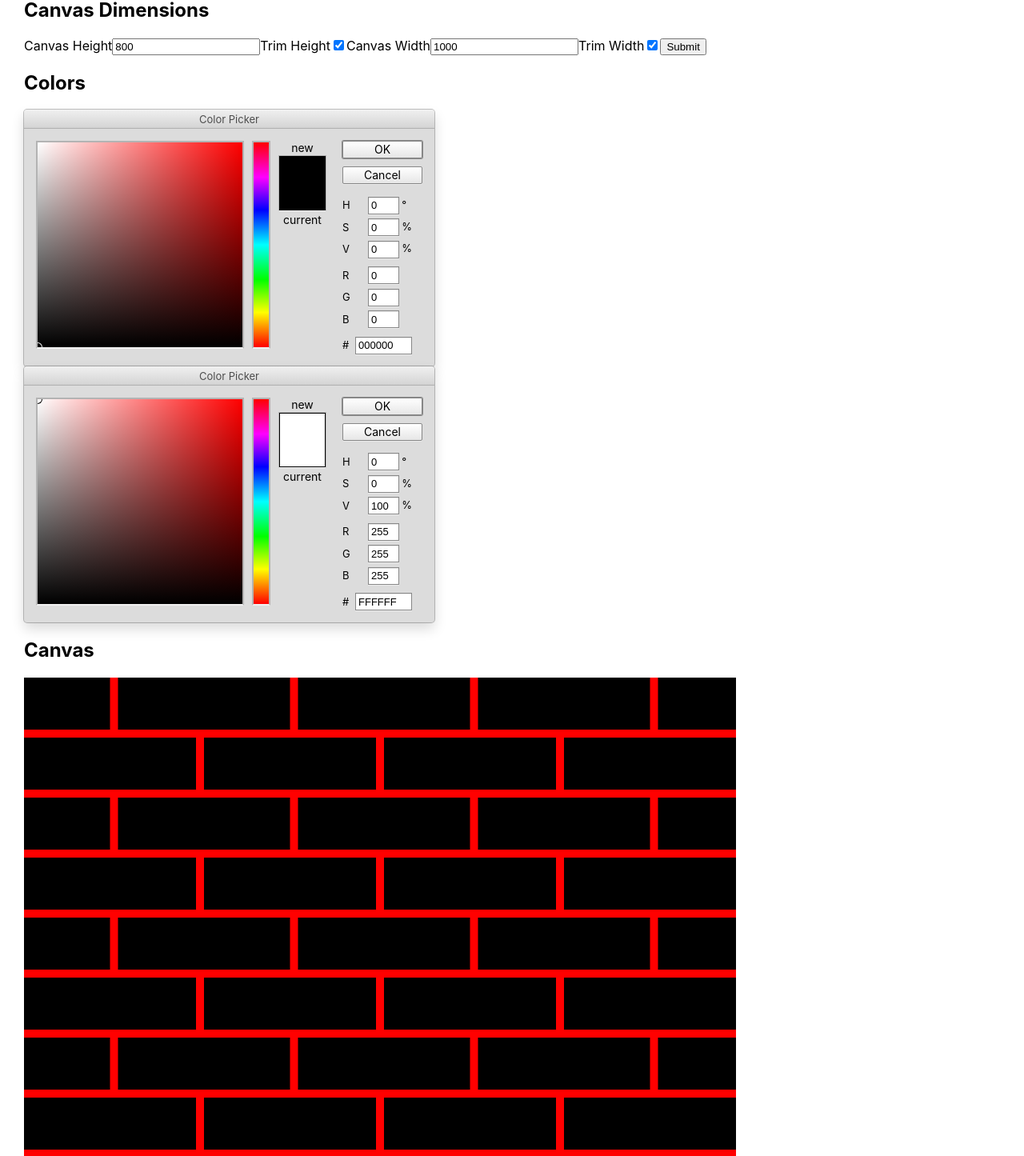
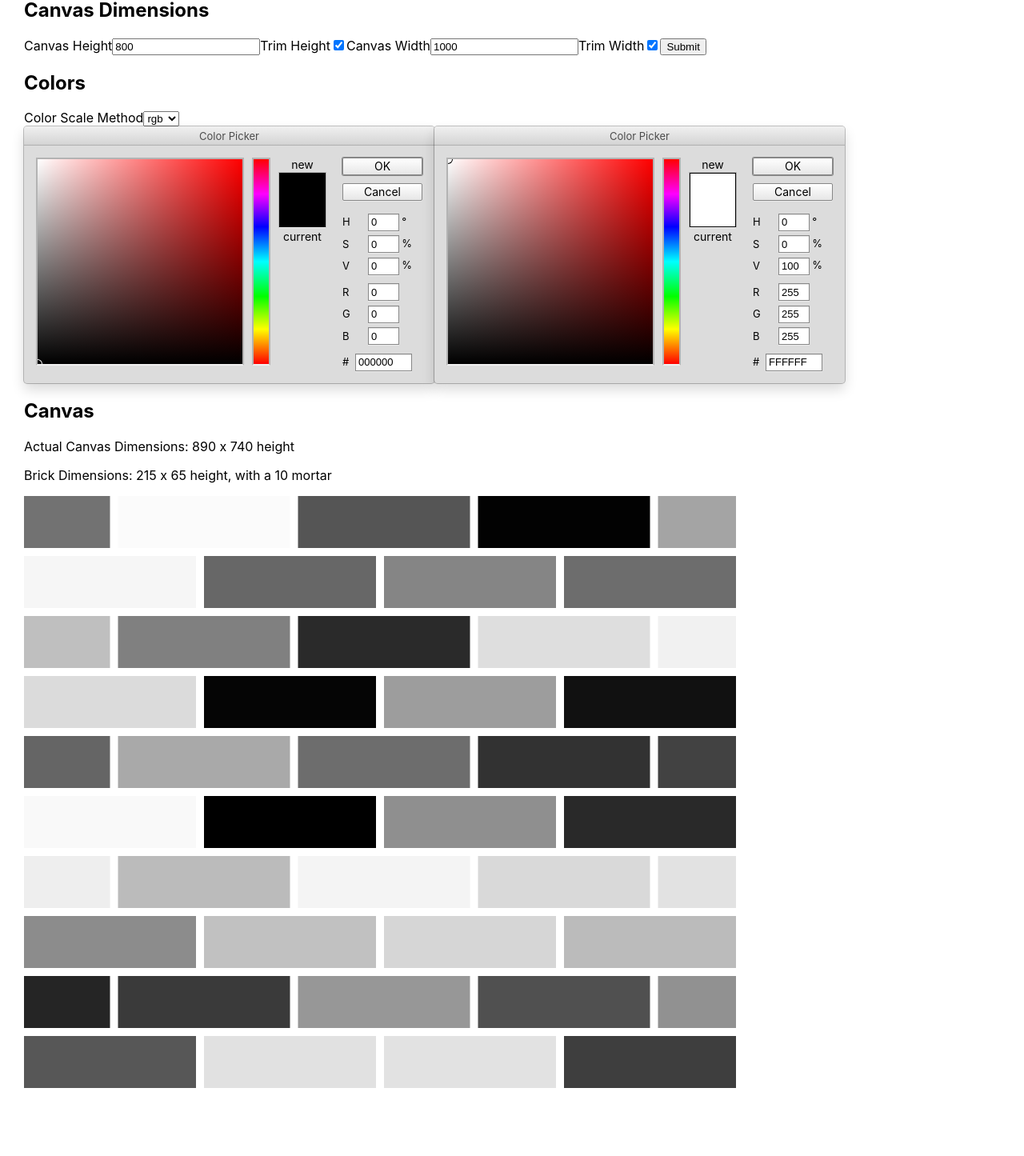
Before and after one commit to jhorowitzstudio/random-dots, a React (Create React App) app: page / in a window 1280 px wide. Shown: the part 174-1619 px from the top of the page at 80% size. After the commit the page ends 1553 px from the top, so only its background shows below. Built offline with nearby package versions, Linux system fonts and the light colour scheme.

Commit message:
working gradient mode, added TODO

```diff
--- a/package.json
+++ b/package.json
@@ -3,6 +3,7 @@
   "version": "0.1.0",
   "private": true,
   "dependencies": {
+    "chroma-js": "^2.0.3",
     "react": "^16.8.6",
     "react-color": "^2.17.3",
     "react-dom": "^16.8.6",
--- a/src/actions/index.js
+++ b/src/actions/index.js
@@ -5,6 +5,7 @@ export const SET_CANVAS_DIMENSIONS = 'SET_CANVAS_DIMENSIONS';
 export const TOGGLE_TRIM = 'TOGGLE_TRIM';
 export const SET_COLOR = 'SET_COLOR';
 export const SAVE_IMAGE = 'SAVE_IMAGE';
+export const SET_COLOR_MODE = 'SET_COLOR_MODE';
 
 
 export function toggleBrickDimensionsPopup() {
@@ -47,6 +48,13 @@ export function setColor({name, color}) {
   };
 }
 
+export function setColorMode(mode) {
+  return {
+    type: SET_COLOR_MODE,
+    payload: mode
+  }
+}
+
 export function saveImage() {
   return { type: SAVE_IMAGE };
 }
--- a/src/components/CanvasContainer/Canvas/index.js
+++ b/src/components/CanvasContainer/Canvas/index.js
@@ -1,27 +1,53 @@
 import React from 'react';
 import brickLayer from '../../../helpers/brickLayer';
-import {trimCanvasWidth, trimCanvasHeight} from '../../../helpers/canvasSizeCorrector';
+import {
+  trimCanvasWidth,
+  trimCanvasHeight
+} from '../../../helpers/canvasSizeCorrector';
 
 export default props => {
-  const { brickHeight, brickWidth, brickMortar, trimHeight, trimWidth } = props;
+  const {
+    brickHeight,
+    brickWidth,
+    brickMortar,
+    trimHeight,
+    trimWidth,
+    firstColor,
+    secondColor,
+    colorMode
+  } = props;
   let { canvasHeight, canvasWidth } = props;
-  if (trimHeight) canvasHeight = trimCanvasHeight(canvasHeight, brickHeight, brickMortar)
-  if (trimWidth) canvasWidth = trimCanvasWidth(canvasWidth, brickWidth, brickMortar)
+  if (trimHeight)
+    canvasHeight = trimCanvasHeight(canvasHeight, brickHeight, brickMortar);
+  if (trimWidth)
+    canvasWidth = trimCanvasWidth(canvasWidth, brickWidth, brickMortar);
   return (
     <div>
+      <div id="stats">
+        <p>
+          Actual Canvas Dimensions: {canvasWidth} x {canvasHeight} height
+        </p>
+        <p>
+          Brick Dimensions: {brickWidth} x {brickHeight} height, with a{' '}
+          {brickMortar} mortar
+        </p>
+      </div>
       <svg
+        id="brickwall"
         width={canvasWidth}
         height={canvasHeight}
         preserveAspectRatio="xMinYMax meet"
-        style={{ backgroundColor: 'red' }}
       >
-        {brickLayer(
+        {brickLayer({
           canvasHeight,
           canvasWidth,
           brickHeight,
           brickWidth,
-          brickMortar
-        ).map(({ x, y, fill }) => (
+          brickMortar,
+          firstColor,
+          secondColor,
+          colorMode
+        }).map(({ x, y, fill }) => (
           <rect
             className="brick"
             width={brickWidth}
--- a/src/components/Common/Select/index.js
+++ b/src/components/Common/Select/index.js
@@ -1,15 +1,19 @@
 import React from 'react';
 
 export default props => {
-  const { handleChange, value, options } = props;
+  const { handleChange, value, options, custom = false } = props;
   return (
     <select value={value} onChange={handleChange}>
-      {Object.keys(options).map((name) => (
+      {Object.keys(options).map(name => (
         <option key={name} value={name}>
           {name}
         </option>
       ))}
-      <option key='custom' value='Custom...'>Custom...</option>
+      {custom && (
+        <option key="custom" value="Custom...">
+          Custom...
+        </option>
+      )}
     </select>
   );
 };
--- a/src/components/Interface/BrickDimensions/BrickSelectorAndForm/index.js
+++ b/src/components/Interface/BrickDimensions/BrickSelectorAndForm/index.js
@@ -65,6 +65,7 @@ export default class extends Component {
           handleChange={this.handleSelectChange}
           value={value}
           options={brickDimensions}
+          custom
         />
         {brickDimensionsPopup && (
           <form onSubmit={this.submitForm}>
--- /dev/null
+++ b/src/components/Interface/ColorPickersContainer/ColorModeSelector/index.js
@@ -0,0 +1,26 @@
+import React from 'react';
+import { colorModes } from '../../../../constants/defaults';
+import { setColorMode } from '../../../../actions';
+import Select from '../../../Common/Select';
+
+export default class Component extends React.Component {
+  handleSelectChange = event => {
+    const { dispatch } = this.props;
+    const { value } = event.target;
+    dispatch(setColorMode(value));
+  };
+
+  render() {
+    const { colorMode } = this.props;
+    return (
+      <div>
+          Color Scale Method
+        <Select
+          handleChange={this.handleSelectChange}
+          value={colorMode}
+          options={colorModes}
+        />
+      </div>
+    );
+  }
+}
--- a/src/components/Interface/ColorPickersContainer/index.js
+++ b/src/components/Interface/ColorPickersContainer/index.js
@@ -1,18 +1,23 @@
 import React from 'react';
 import { connect } from 'react-redux';
 import ColorPicker from './ColorPicker';
+import ColorModeSelector from './ColorModeSelector';
 
 const ColorPickersContainer = props => (
   <div>
     <h2>Colors</h2>
-    <ColorPicker colorName="firstColor" {...props} />
-    <ColorPicker colorName="secondColor" {...props} />
+    <ColorModeSelector {...props} />
+    <div style={{ display: 'flex' }}>
+      <ColorPicker colorName="firstColor" {...props} />
+      <ColorPicker colorName="secondColor" {...props} />
+    </div>
   </div>
 );
 
-const mapStateToProps = ({ firstColor, secondColor }) => ({
+const mapStateToProps = ({ firstColor, secondColor, colorMode }) => ({
   firstColor,
-  secondColor
+  secondColor,
+  colorMode
 });
 
 export default connect(mapStateToProps)(ColorPickersContainer);
--- a/src/constants/defaults.js
+++ b/src/constants/defaults.js
@@ -1,9 +1,12 @@
-// export const SET_BRICK_DIMENSIONS = 'SET_BRICK_DIMENSIONS';
-// export const SET_CANVAS_DIMENSIONS = 'SET_CANVAS_DIMENSIONS';
-// export const SET_LINE_THICKNESS = 'SET_LINE_THICKNESS';
-// export const SAVE_IMAGE = 'SAVE_IMAGE';
+import brickDimensions from './brickDimensions';
 
-import brickDimensions from './brickDimensions';
+export const colorModes = {
+  rgb: '',
+  lab: '',
+  lrgb: '',
+  hsl: '',
+  lch: ''
+};
 
 export default {
   brickHeight: brickDimensions.Standard.height,
@@ -16,6 +19,7 @@ export default {
   canvasDimensionsPopup: false,
   firstColor: '#000000',
   secondColor: '#FFFFFF',
+  colorMode: 'rgb',
   trimHeight: true,
   trimWidth: true
 };
--- a/src/helpers/brickLayer.js
+++ b/src/helpers/brickLayer.js
@@ -1,19 +1,26 @@
-export default function brickLayer(
+import chroma from 'chroma-js';
+
+export default function brickLayer({
   canvasHeight,
   canvasWidth,
   brickHeight,
   brickWidth,
-  brickMortar
-) {
+  brickMortar,
+  firstColor,
+  secondColor,
+  colorMode
+}) {
   const coordinates = [];
   const xStart = -brickWidth / 2;
   const yIncrement = brickHeight + brickMortar;
   const xIncrement = brickWidth + brickMortar;
   const yStartMaximum = canvasHeight - brickHeight;
   const xStartMaximum = canvasWidth;
+  const scale = chroma.scale([firstColor, secondColor]).mode(colorMode);
+
   for (let y = 0; y <= yStartMaximum; y += yIncrement) {
     for (let x = xStart; x <= xStartMaximum; x += xIncrement) {
-      const fill = 'black';
+      const fill = scale(Math.random());
       if (y % 2 !== 0) {
         coordinates.push({ x: x + brickWidth / 2, y, fill });
       } else {
--- /dev/null
+++ b/src/helpers/generateColorScale.js
@@ -0,0 +1,5 @@
+import chroma from 'chroma-js';
+
+export default function({firstColor, secondColor}) {
+    return chroma.scale([firstColor, secondColor]);
+}
--- a/src/reducer/index.js
+++ b/src/reducer/index.js
@@ -6,6 +6,7 @@ import {
   SET_CANVAS_DIMENSIONS,
   TOGGLE_TRIM,
   SET_COLOR,
+  SET_COLOR_MODE,
   SAVE_IMAGE
 } from '../actions';
 
@@ -32,6 +33,8 @@ export default function reducer(state = initialState, action) {
       return { ...state, [action.payload]: !state[action.payload] };
     case SET_COLOR:
       return { ...state, [action.payload.name]: action.payload.color };
+    case SET_COLOR_MODE:
+      return { ...state, colorMode: action.payload };
     case SAVE_IMAGE:
       return state;
     default:
```
Also changed, not shown: src/components/CanvasContainer/index.js (+8 -2 lines), 2 other files (tests, documents, lock files or other folders).
